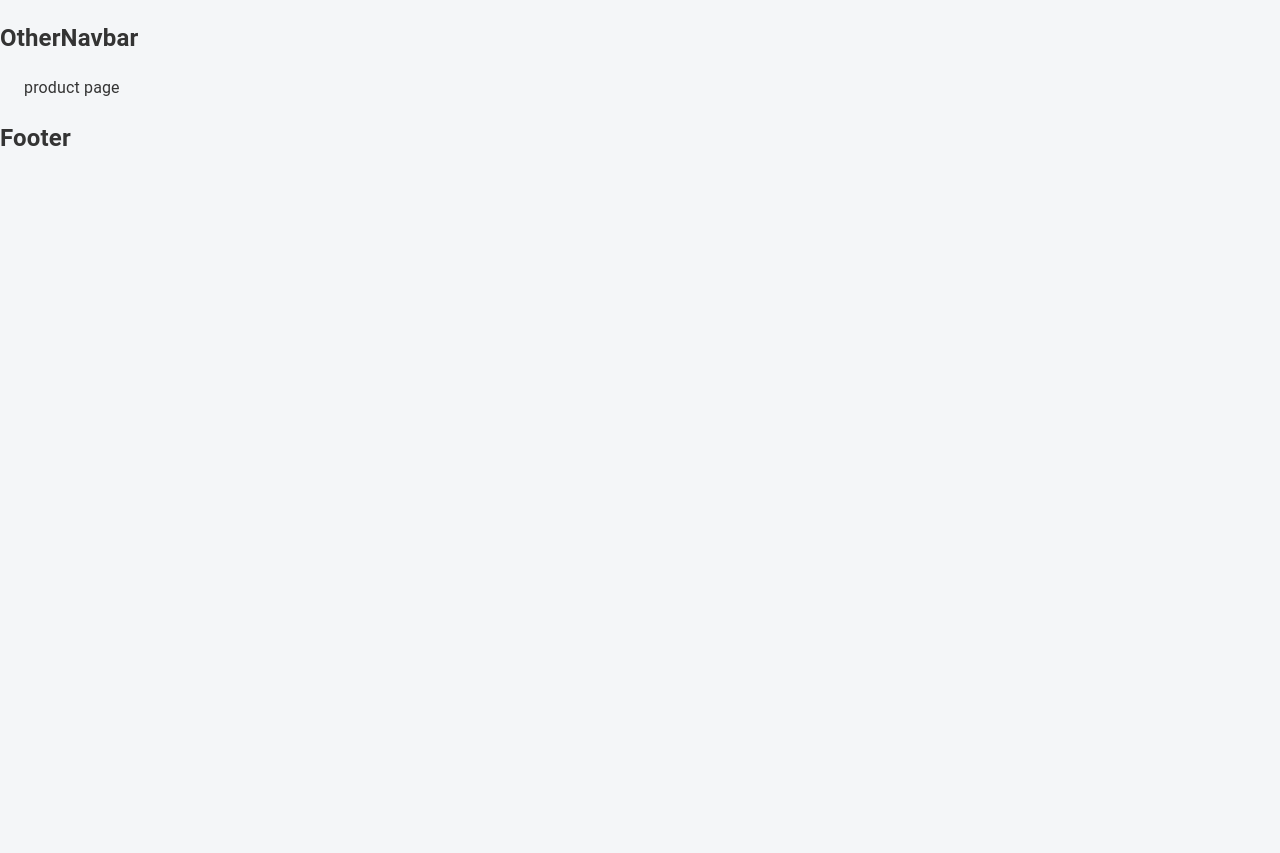
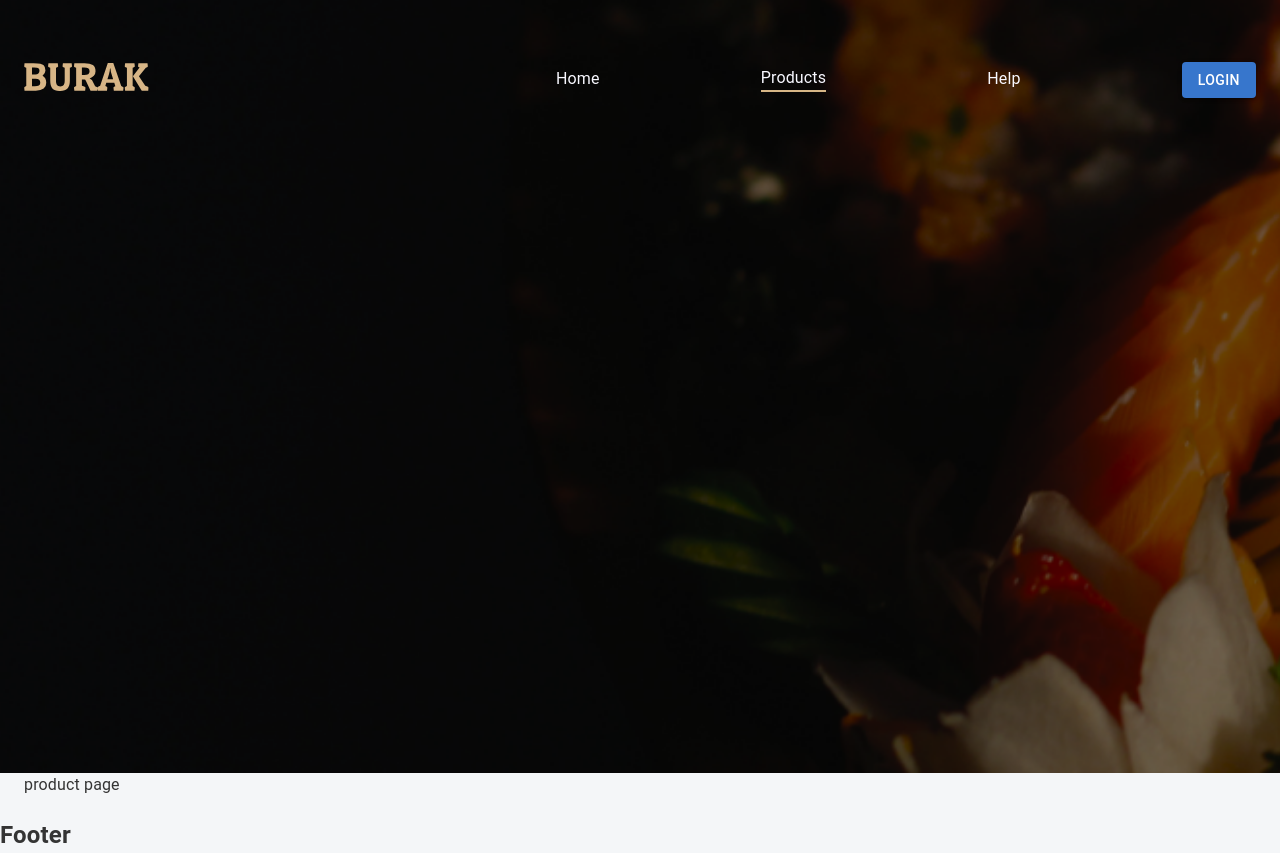
Before and after one commit to kazakov7/burak-react, a React (Create React App) app: page /products in a window 1280 px wide. Before the commit the page ends 820 px from the top, so only its background shows below. Built offline with nearby package versions, Linux system fonts and the light colour scheme.

Commit message:
feat: publish other navbar header componentn

```diff
--- a/src/app/components/headers/OtherNavbar.tsx
+++ b/src/app/components/headers/OtherNavbar.tsx
@@ -1,3 +1,79 @@
+import { Container, Stack, Box, Button } from "@mui/material";
+import { NavLink } from "react-router-dom";
+
 export function OtherNavbar() {
-  return <h2>OtherNavbar</h2>;
+  const authmember = null;
+  return (
+    <div className="other-navbar">
+      <Container className="navbar-container">
+        <Stack className="menu">
+          <Box>
+            <NavLink to="/">
+              <img className="brand-logo" src="/icons/burak.svg" />
+            </NavLink>
+          </Box>
+          <Stack className="links">
+            <Box className={"hover-line"}>
+              <NavLink to="/">Home</NavLink>
+            </Box>
+            <Box className={"hover-line"}>
+              <NavLink to="/products" activeClassName="underline">
+                Products
+              </NavLink>
+            </Box>
+            {authmember ? (
+              <Box className={"hover-line"}>
+                <NavLink to="/orders" activeClassName="underline">
+                  Orders
+                </NavLink>
+              </Box>
+            ) : null}
+            {authmember ? (
+              <Box className={"hover-line"}>
+                <NavLink to="/member-page" activeClassName="underline">
+                  My Page
+                </NavLink>
+              </Box>
+            ) : null}
+            <Box className={"hover-line"}>
+              <NavLink to="/help" activeClassName="underline">
+                Help
+              </NavLink>
+            </Box>
+            {/*BASKET*/}
+            {!authmember ? (
+              <Box>
+                <Button variant="contained" className="login-button">
+                  Login
+                </Button>
+              </Box>
+            ) : (
+              <img
+                className="user-avatar"
+                src="/icons/default-user.svg"
+                aria-haspopup={"true"}
+              />
+            )}
+          </Stack>
+        </Stack>
+        {/* <Stack className="header-frame">
+          <Stack className="detail">
+            <Box className="head-main-txt">World's Most Delicious Cousine</Box>
+            <Box className="wel-txt">The Choice, not just a choice</Box>
+            <Box className="service-txt">24 hours service</Box>
+            <Box className="signup">
+              {!authmember ? (
+                <Button variant="contained" className="signup-btn">
+                  SIGN UP
+                </Button>
+              ) : null}
+            </Box>
+          </Stack>
+          <Stack className="logo-frame">
+            <div className="logo-img"></div>
+          </Stack>
+        </Stack> */}
+      </Container>
+    </div>
+  );
 }
--- a/src/css/navbar.css
+++ b/src/css/navbar.css
@@ -139,3 +139,69 @@
   background-repeat: no-repeat;
   filter: invert(30%);
 }
+
+.other-navbar {
+  width: 100%;
+  height: 773px;
+  display: flex;
+  background: url("/public/img/banner.webp");
+  background-size: cover;
+}
+
+.other-navbar .navbar-container {
+  margin-top: 55px;
+  height: 642px;
+}
+.other-navbar .navbar-container .menu {
+  height: 50px;
+  display: flex;
+  flex-direction: row;
+  justify-content: space-between;
+  align-items: center;
+}
+.other-navbar .navbar-container .menu .brand-logo {
+  width: 125px;
+  height: 30px;
+}
+.other-navbar .navbar-container .menu .links {
+  min-width: 700px;
+  display: flex;
+  flex-direction: row;
+  justify-content: space-between;
+  align-items: center;
+}
+
+.other-navbar .navbar-container .menu .login-button {
+  background-color: #3776cc;
+  color: #fff;
+}
+.other-navbar .navbar-container .menu .user-avatar {
+  width: 50px;
+  height: 50px;
+  border-radius: 24px;
+}
+.other-navbar a {
+  text-decoration: none;
+}
+.other-navbar .hover-line a {
+  color: #f8f8ff;
+  z-index: 100;
+}
+.other-navbar .underline {
+  display: block;
+  content: "";
+  border-bottom: 2px solid #d7b686;
+}
+.other-navbar .hover-line:after {
+  display: block;
+  content: "";
+  border-bottom: solid 2px #d7b686;
+  transform: scaleX(0);
+  transition: transform 250ms ease-in-out;
+}
+.other-navbar .hover-line:hover:after {
+  transform: scaleX(1);
+}
+.other-navbar div.hover-line:after {
+  transform-origin: 0% 50%;
+}
```
